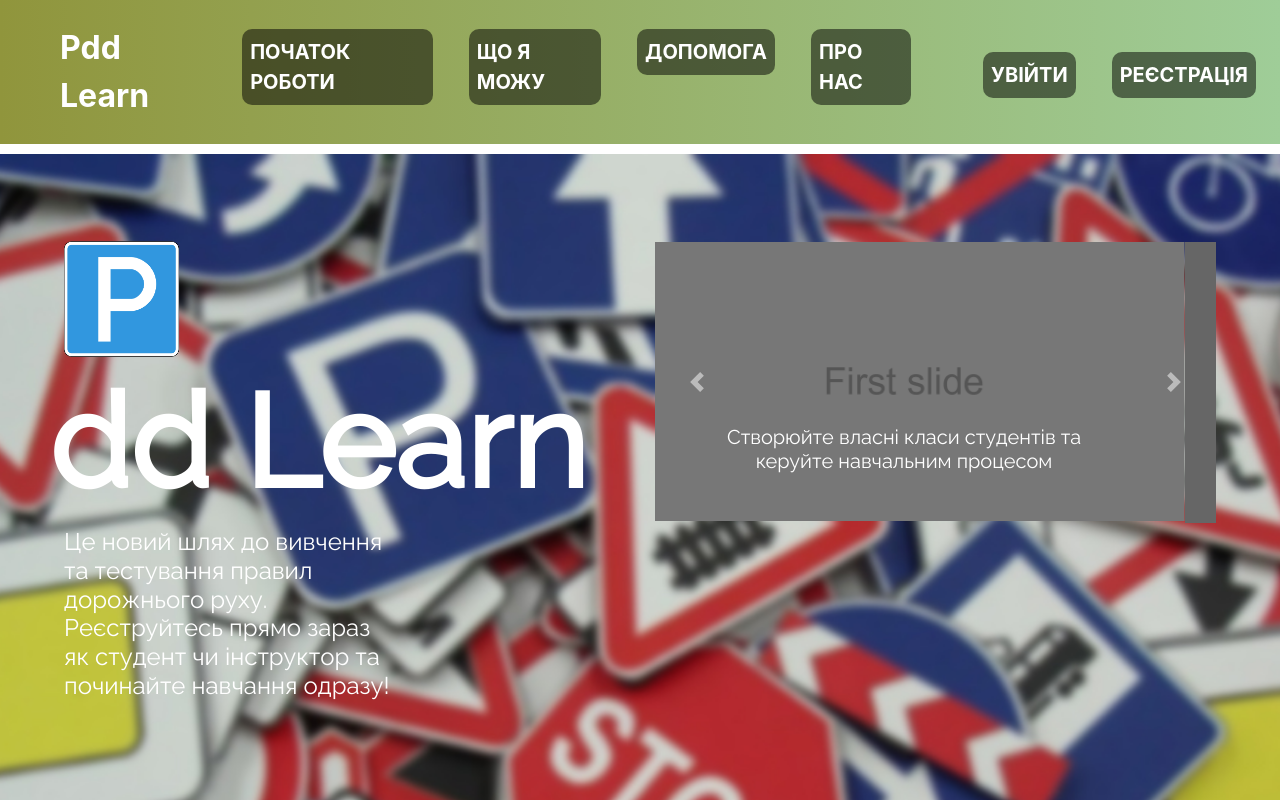
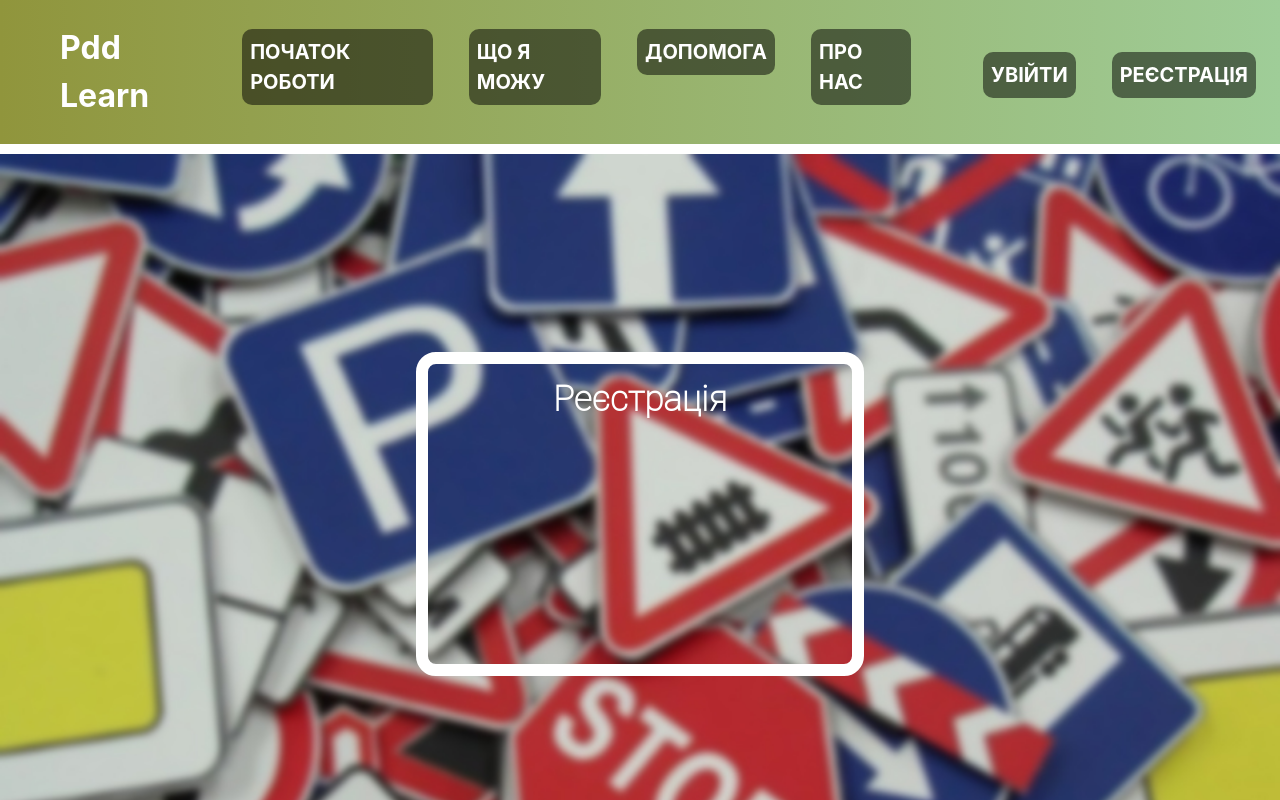
Before and after one commit to danilos1/pdd-learn-api, an Angular app: page /register in a window 1280 px wide. Before the commit this address led to /. Shown: the top 800 px of the page. Built offline with nearby package versions, Linux system fonts and the light colour scheme; a web font is replaced by a local one.

Commit message:
Added rounting to register and login pages

```diff
--- a/src/app/app.component.css
+++ b/src/app/app.component.css
@@ -32,12 +32,3 @@ li a:hover {
   color:  rgba(0,0,0,0.7);
   background-color: #fff;
 }
-
-.footer {
-  font-family: 'Montserrat', sans-serif;
-  position: absolute;
-  width: 100%;
-  padding: 15px;
-  background-color: #584a3e;
-  color: #fff;
-}
--- a/src/app/app.component.html
+++ b/src/app/app.component.html
@@ -22,17 +22,9 @@
         <a [routerLink]="['/login']" class="nav-link">Увійти</a>
       </li>
       <li class="nav-item">
-        <a class="nav-link" href="#">Реєстрація</a>
+        <a [routerLink]="['/register']" class="nav-link">Реєстрація</a>
       </li>
     </ul>
   </div>
 </div>
-<app-home></app-home>
-<div id="about" class="footer">
-  <div class="footer-content justify-content-lg-between row p-4">
-    <div class="footer-item">
-
-    </div>
-  </div>
-  <p class="text-center mt-5">&#169; Copyright 2021</p>
-</div>
+<router-outlet></router-outlet>
--- a/src/app/app.module.ts
+++ b/src/app/app.module.ts
@@ -6,7 +6,7 @@ import { AppComponent } from './app.component';
 import { HomeComponent } from './component/home/home.component';
 import { RegistrationComponent } from './component/registration/registration.component';
 import { LoginComponent } from './component/login/login.component';
-import {HttpClientModule} from '@angular/common/http';
+import { HttpClientModule } from '@angular/common/http';
 
 @NgModule({
   declarations: [
@@ -23,4 +23,6 @@ import {HttpClientModule} from '@angular/common/http';
   providers: [],
   bootstrap: [AppComponent]
 })
-export class AppModule { }
+export class AppModule {
+
+}
--- a/src/app/component/home/home.component.css
+++ b/src/app/component/home/home.component.css
@@ -30,6 +30,15 @@
   box-shadow: 0 30px rgba(0,0,0,0.8);
 }
 
+.footer {
+  font-family: 'Montserrat', sans-serif;
+  position: absolute;
+  width: 100%;
+  padding: 15px;
+  background-color: #584a3e;
+  color: #fff;
+}
+
 .footer-item p {
   border-bottom: 1px solid black;
 }
--- a/src/app/component/home/home.component.html
+++ b/src/app/component/home/home.component.html
@@ -63,4 +63,10 @@
       <p></p>
     </div>
   </div>
+  <div id="about" class="footer">
+    <div class="footer-content justify-content-lg-between row p-4">
+      <div class="footer-item"></div>
+    </div>
+    <p class="text-center mt-5">&#169; Copyright 2021</p>
+  </div>
 </div>
--- a/src/app/component/login/login.component.html
+++ b/src/app/component/login/login.component.html
@@ -1 +1,3 @@
-<p>login works!</p>
+<div class="main">
+  <h1>Login Page</h1>
+</div>
--- a/src/app/component/registration/registration.component.css
+++ b/src/app/component/registration/registration.component.css
@@ -0,0 +1,26 @@
+.main {
+  display: flex;
+  justify-content: center;
+  align-items: center;
+  background-image: url("/assets/traffic_signs.jpg");
+  background-repeat: no-repeat;
+  background-size: cover;
+  height: 90vh;
+  color: white;
+}
+
+.form {
+  font-family: 'Roboto Thin', sans-serif;
+  padding: 10px;
+  display: flex;
+  justify-content: center;
+  border: 12px solid #fff;
+  height: 45%;
+  width: 35%;
+  border-radius: 20px;
+}
+
+.form__title {
+  font-weight: bold;
+  font-size: 35px;
+}
--- a/src/app/component/registration/registration.component.html
+++ b/src/app/component/registration/registration.component.html
@@ -1 +1,8 @@
-<p>registration works!</p>
+<div class="main">
+  <div class="form">
+     <div class="form__title">
+        Реєстрація
+     </div>
+
+  </div>
+</div>
```
Also changed, not shown: src/app/app-routing.module.ts (+4 -8 lines).
